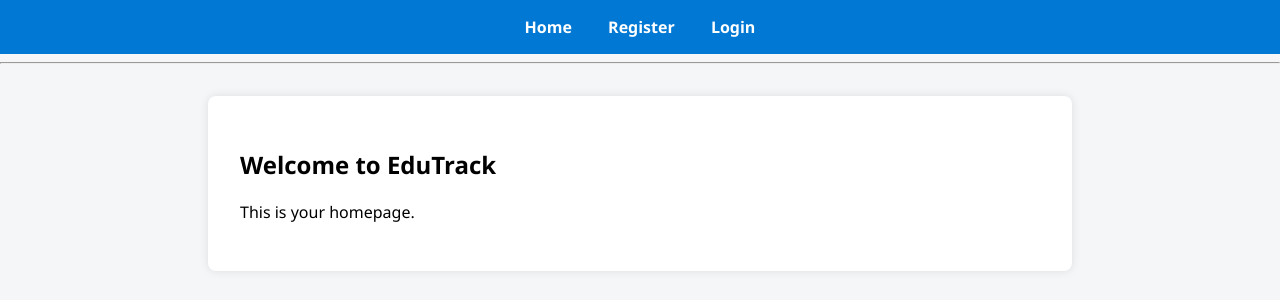
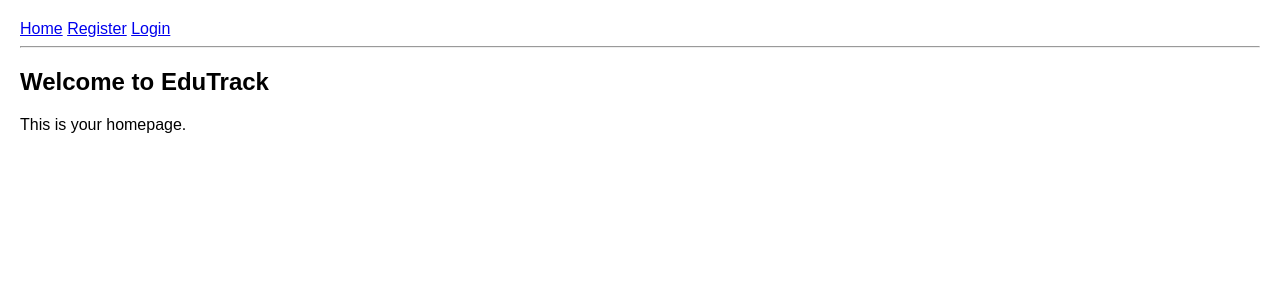
Before and after one commit to Shubh1u/EduTrack12, a Flask app: page / in a window 1280 px wide. Shown: the top 300 px of the page. Run offline with Flask 3, Linux system fonts and the light colour scheme.

Commit message:
Update style.css

```diff
--- a/app/static/style.css
+++ b/app/static/style.css
@@ -1,48 +1,6 @@
-body {
-  font-family: 'Segoe UI', sans-serif;
-  background-color: #f4f6f8;
-  margin: 0;
-  padding: 0;
-}
 
-nav {
-  background-color: #0078d4;
-  padding: 1rem;
-  color: white;
-  text-align: center;
-}
-
-nav a {
-  color: white;
-  margin: 0 1rem;
-  text-decoration: none;
-  font-weight: bold;
-}
-
-.container {
-  max-width: 800px;
-  margin: 2rem auto;
-  background: white;
-  padding: 2rem;
-  border-radius: 8px;
-  box-shadow: 0 0 10px rgba(0,0,0,0.1);
-}
-
-form input, form select, form button {
-  width: 100%;
-  padding: 0.75rem;
-  margin: 0.5rem 0;
-  border-radius: 4px;
-  border: 1px solid #ccc;
-}
-
-button {
-  background-color: #0078d4;
-  color: white;
-  border: none;
-  cursor: pointer;
-}
-
-button:hover {
-  background-color: #005fa3;
-}
+body { font-family: Arial, sans-serif; margin: 20px; }
+.flashes { list-style: none; padding: 0; }
+.flashes li { padding: 5px; margin: 5px 0; }
+.flashes .error { background: #ffcccc; }
+.flashes .success { background: #ccffcc; }
```
